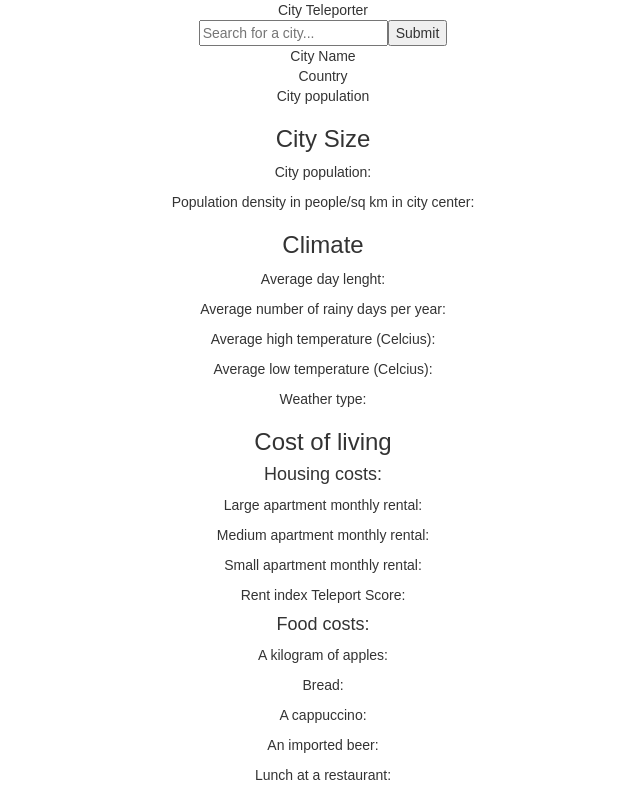
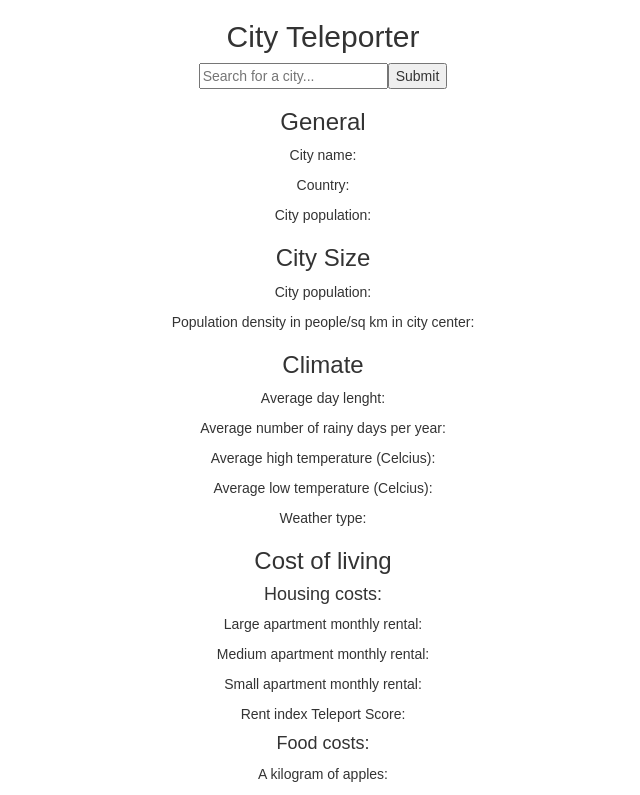
Before and after one commit to Sigsty9420/React-Redux-Portfolio-Project, a React (Create React App) app in the folder client/: page / in a window 1280 px wide. Shown: the top 795 px of the page, without its empty margins (317-957 px from the left). Built offline with nearby package versions, Linux system fonts and the light colour scheme.

Commit message:
Minor changes to formatting

```diff
--- a/client/src/App.js
+++ b/client/src/App.js
@@ -6,15 +6,18 @@ class App extends Component {
   render() {
     return (
       <div className="App">
-        <div className="App-title">City Teleporter</div>
+        <div className="App-title"><h2>City Teleporter</h2></div>
         <div>
           <input placeholder="Search for a city..."/>
           <button>Submit</button>
         </div>
         <div className="City-details">
-          <div>City Name</div>
-          <div>Country</div>
-          <div>City population</div>
+
+          <div><h3>General</h3>
+            <p>City name:</p>
+            <p>Country:</p>
+            <p>City population:</p>
+          </div>
 
           <div><h3>City Size</h3>
             <p>City population:</p>
```
